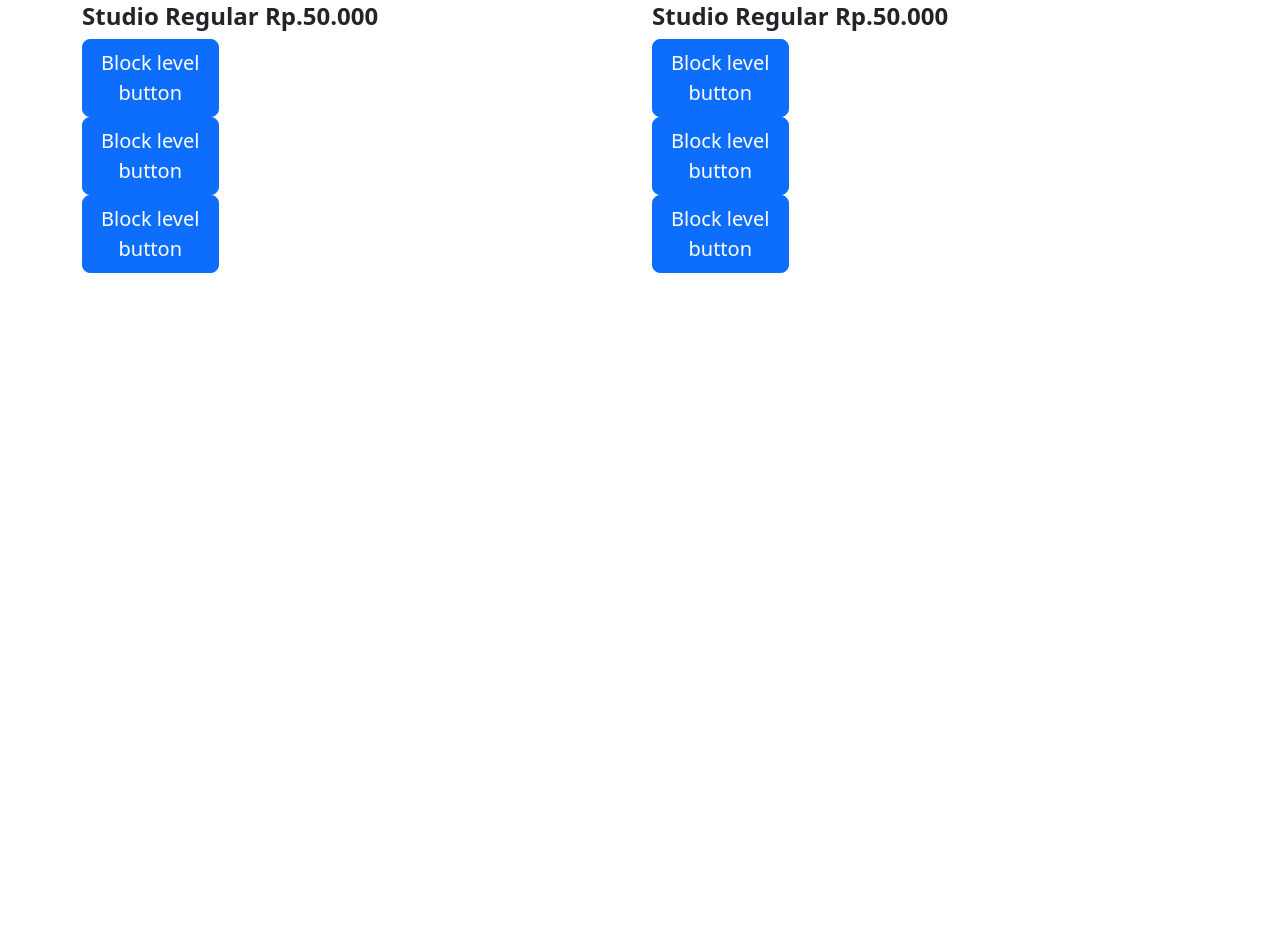
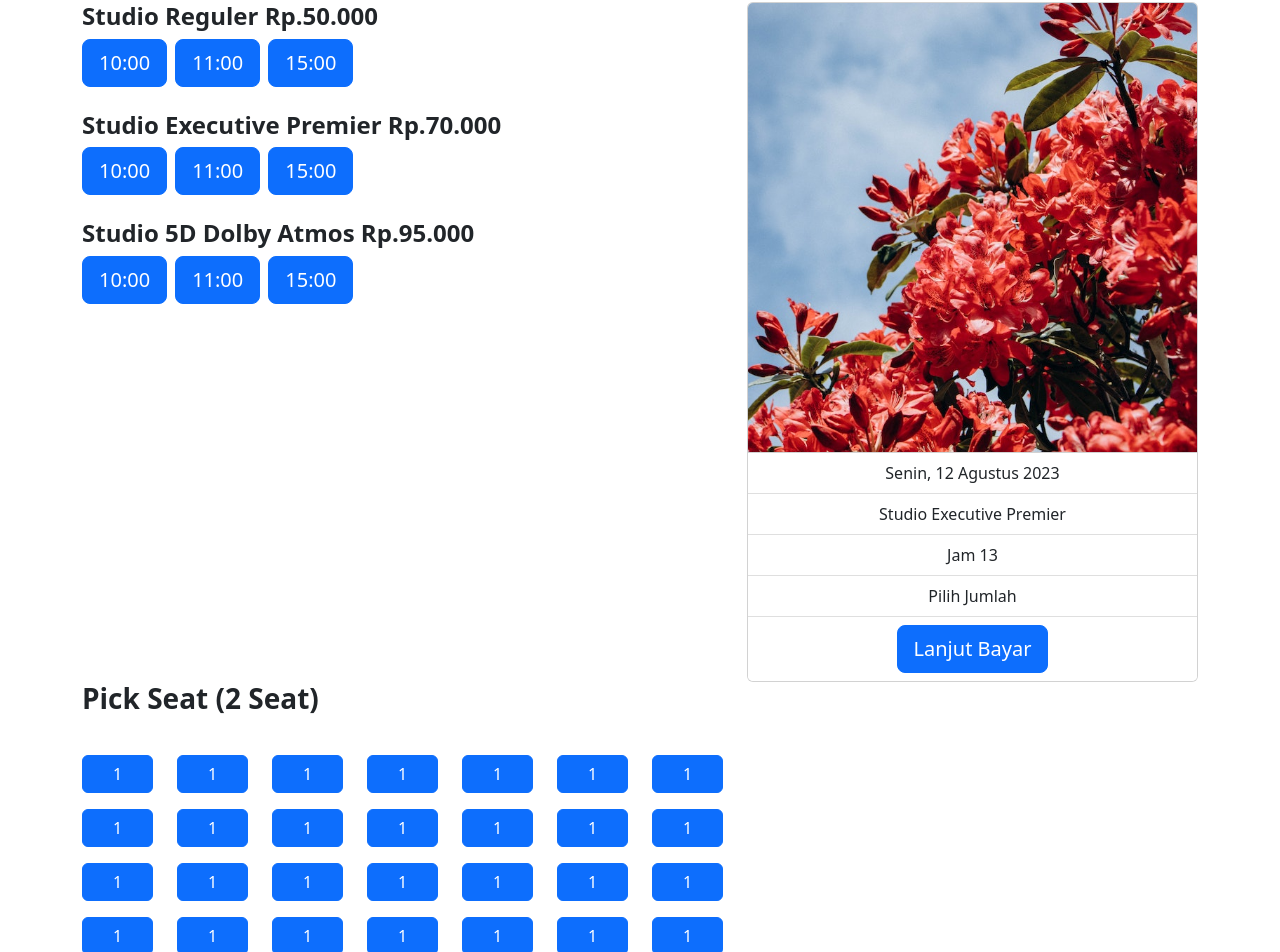
Before and after one commit to parulianrm/appointment-bioskop-frontend, a React (Create React App) app: page / in a window 1280 px wide. Shown: the part 991-1943 px from the top of the page. Before the commit the page ends 1264 px from the top, so only its background shows below. Built offline with nearby package versions, Linux system fonts and the light colour scheme.

Commit message:
Create Ticket Booking Page

```diff
--- /dev/null
+++ b/src/components/ticket-booking/BookingResult.jsx
@@ -0,0 +1,23 @@
+import { Button, Card, ListGroup } from 'react-bootstrap';
+import flowerPict from '../../assets/images/flower-pict.jpg';
+
+export default function BookingResult() {
+  return (
+    <>
+      <Card>
+        <Card.Img variant="top" src={flowerPict} />
+        <ListGroup className="list-group-flush">
+          <ListGroup.Item>Senin, 12 Agustus 2023</ListGroup.Item>
+          <ListGroup.Item>Studio Executive Premier</ListGroup.Item>
+          <ListGroup.Item>Jam 13</ListGroup.Item>
+          <ListGroup.Item>Pilih Jumlah</ListGroup.Item>
+          <ListGroup.Item>
+            <Button variant="primary" size="lg">
+              Lanjut Bayar
+            </Button>
+          </ListGroup.Item>
+        </ListGroup>
+      </Card>
+    </>
+  );
+}
--- a/src/components/ticket-booking/OptionWrapper.jsx
+++ b/src/components/ticket-booking/OptionWrapper.jsx
@@ -1,29 +1,21 @@
-import { Button, Col, Row } from 'react-bootstrap';
+import { Button } from 'react-bootstrap';
 
-export default function OptionWrapper() {
+export default function OptionWrapper({ title }) {
   return (
     <>
-      <h4 style={{ textAlign: 'left', fontWeight: 'bold' }}>
-        Studio Regular Rp.50.000
-      </h4>
-      <div className="d-grid gap-2 col-3">
-        <Row>
-          <Col>
+      <h4 style={{ textAlign: 'left', fontWeight: 'bold' }}>{title}</h4>
+      <div className="action-button d-flex gap-2 flex-wrap">
         <Button variant="primary" size="lg">
-              Block level button
+          10:00
         </Button>
-          </Col>
-          <Col>
+
         <Button variant="primary" size="lg">
-              Block level button
+          11:00
         </Button>
-          </Col>
-          <Col>
+
         <Button variant="primary" size="lg">
-              Block level button
+          15:00
         </Button>
-          </Col>
-        </Row>
       </div>
     </>
   );
--- a/src/components/ticket-booking/PickOptionSection.jsx
+++ b/src/components/ticket-booking/PickOptionSection.jsx
@@ -1,5 +1,6 @@
 import { Col, Row } from 'react-bootstrap';
 import OptionWrapper from './OptionWrapper';
+import BookingResult from './BookingResult';
 
 export default function PickOptionSection() {
   return (
@@ -10,11 +11,19 @@ export default function PickOptionSection() {
         </h1>
       </Row>
       <Row className="mt-4">
-        <Col>
-          <OptionWrapper />
+        <Col md={7}>
+          <Row>
+            <OptionWrapper title="Studio Reguler Rp.50.000" />
+          </Row>
+          <Row className="mt-4">
+            <OptionWrapper title="Studio Executive Premier Rp.70.000" />
+          </Row>
+          <Row className="mt-4">
+            <OptionWrapper title="Studio 5D Dolby Atmos Rp.95.000" />
+          </Row>
         </Col>
-        <Col>
-          <OptionWrapper />
+        <Col md={5}>
+          <BookingResult />
         </Col>
       </Row>
     </>
--- /dev/null
+++ b/src/components/ticket-booking/PickSeat.jsx
@@ -0,0 +1,48 @@
+import { Col, Row } from 'react-bootstrap';
+
+export default function PickSeat() {
+  const col = 8;
+  const row = 5;
+
+  function productSeatTemplate() {
+    const arr = [];
+    for (let i = 0; i < row; i++) {
+      arr.push(
+        <Row className="mt-3">
+          {(() => {
+            const arr = [];
+            for (let i = 1; i < col; i++) {
+              arr.push(
+                <Col>
+                  <button
+                    class="btn btn-primary"
+                    style={{ width: '100%' }}
+                    type="button"
+                  >
+                    1
+                  </button>
+                </Col>
+              );
+            }
+            return arr;
+          })()}
+        </Row>
+      );
+    }
+    return arr;
+  }
+
+  return (
+    <>
+      <h3 style={{ textAlign: 'left', fontWeight: 'bold' }}>
+        Pick Seat (2 Seat)
+      </h3>
+      <Row className="mt-4">
+        <Col md={7}>
+          <div className="seat-container-option">{productSeatTemplate()}</div>
+        </Col>
+        <Col md={5}></Col>
+      </Row>
+    </>
+  );
+}
--- a/src/pages/TicketBooking.jsx
+++ b/src/pages/TicketBooking.jsx
@@ -2,6 +2,7 @@ import { Container } from 'react-bootstrap';
 import DescriptionSection from '../components/ticket-booking/DescriptionSection';
 import PickDateSection from '../components/ticket-booking/PickDateSection';
 import PickOptionSection from '../components/ticket-booking/PickOptionSection';
+import PickSeat from '../components/ticket-booking/PickSeat';
 
 export default function TicketBooking() {
   return (
@@ -9,6 +10,7 @@ export default function TicketBooking() {
       <DescriptionSection />
       <PickDateSection />
       <PickOptionSection />
+      <PickSeat />
     </Container>
   );
 }
```
Lines whose indentation alone changed are shown as unchanged.
